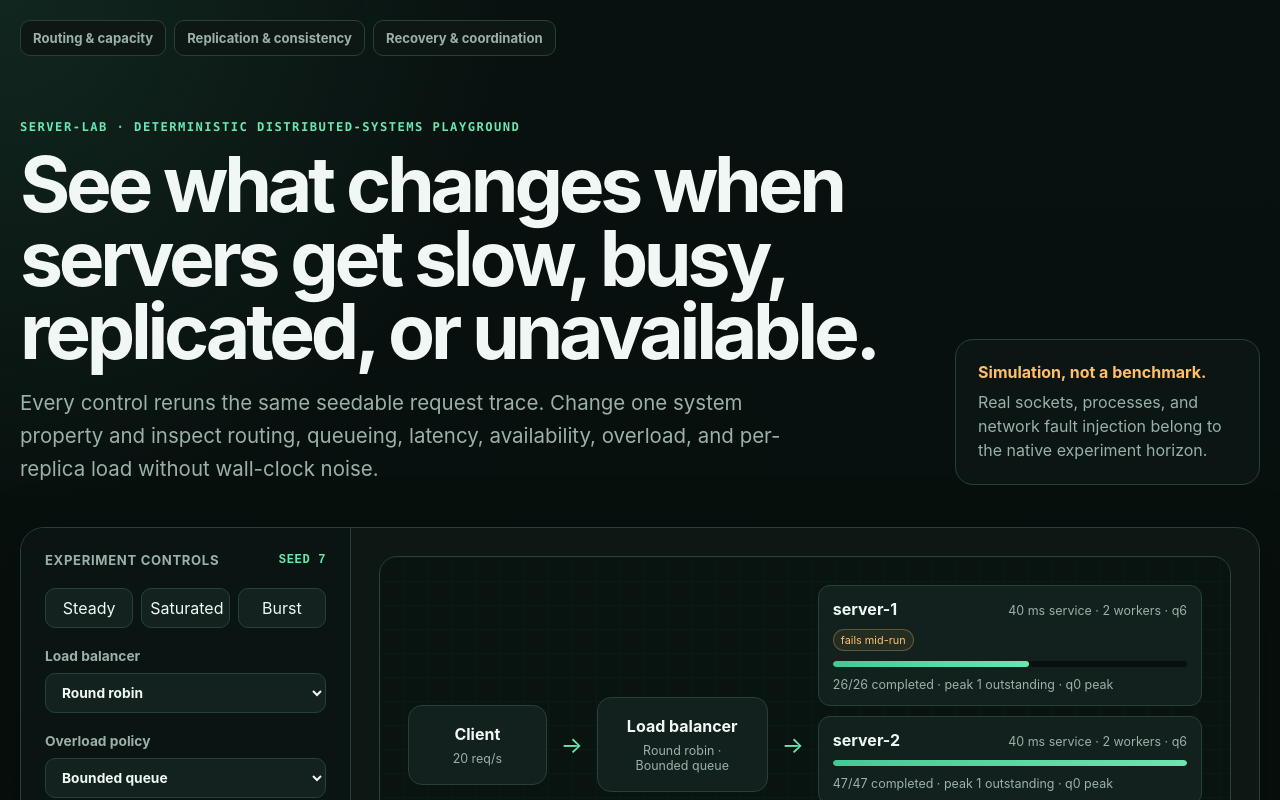
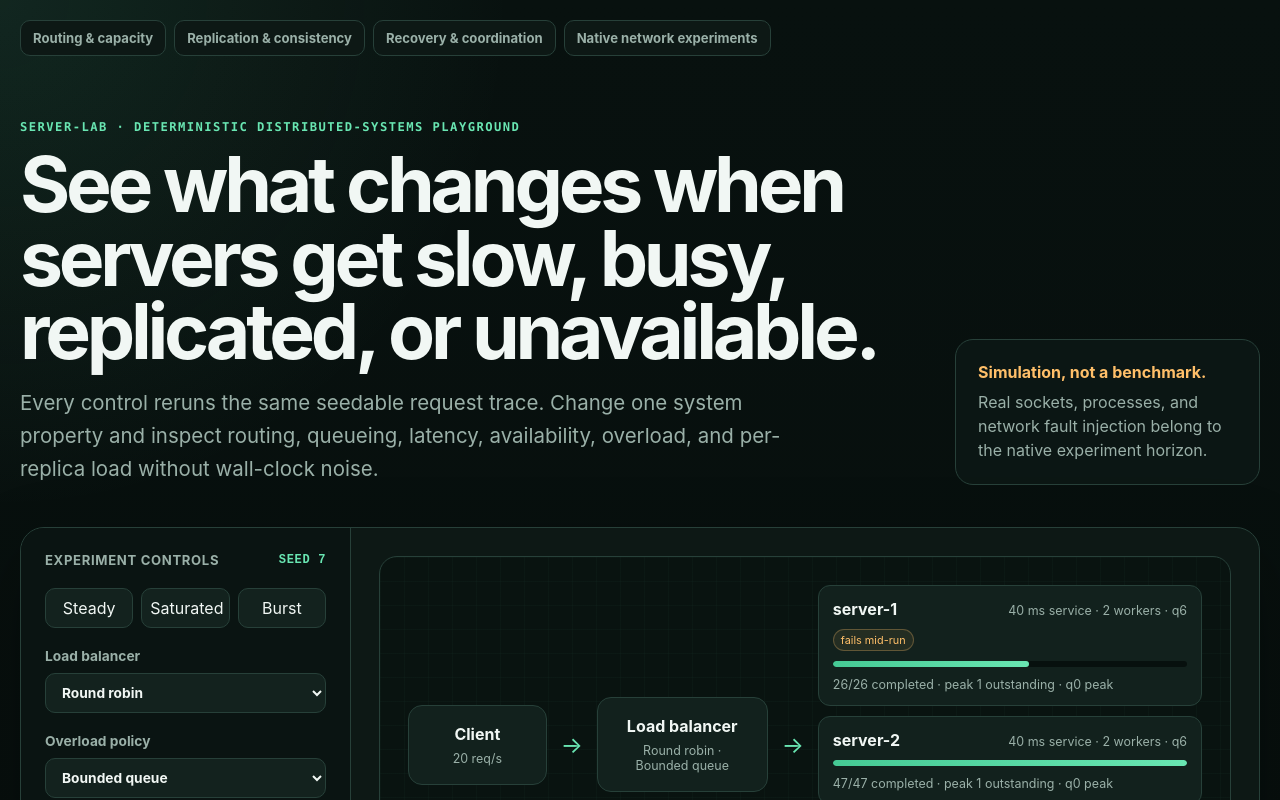
Before and after one commit to moritzbrantner/server-lab, a Next.js app in the folder web/: page / in a window 1280 px wide. Shown: the top 800 px of the page. Built offline with nearby package versions, Linux system fonts and the light colour scheme.

Commit message:
Link native network experiments lesson

```diff
--- a/web/app/layout.tsx
+++ b/web/app/layout.tsx
@@ -4,10 +4,11 @@ import "./globals.css";
 import "./overload.css";
 import "./replication.css";
 import "./recovery.css";
+import "./native.css";
 
 export const metadata: Metadata = {
   title: "server-lab",
-  description: "Interactive experiments for latency, load balancing, replication, consistency, recovery, coordination, queues, overload, and availability.",
+  description: "Interactive experiments for latency, load balancing, replication, consistency, recovery, coordination, native networking, queues, overload, and availability.",
 };
 
 const navLinkStyle = {
@@ -39,6 +40,7 @@ export default function RootLayout({ children }: Readonly<{ children: React.Reac
           <Link href="/" style={navLinkStyle}>Routing &amp; capacity</Link>
           <Link href="/replication" style={navLinkStyle}>Replication &amp; consistency</Link>
           <Link href="/recovery" style={navLinkStyle}>Recovery &amp; coordination</Link>
+          <Link href="/native" style={navLinkStyle}>Native network experiments</Link>
         </nav>
         {children}
       </body>
```
